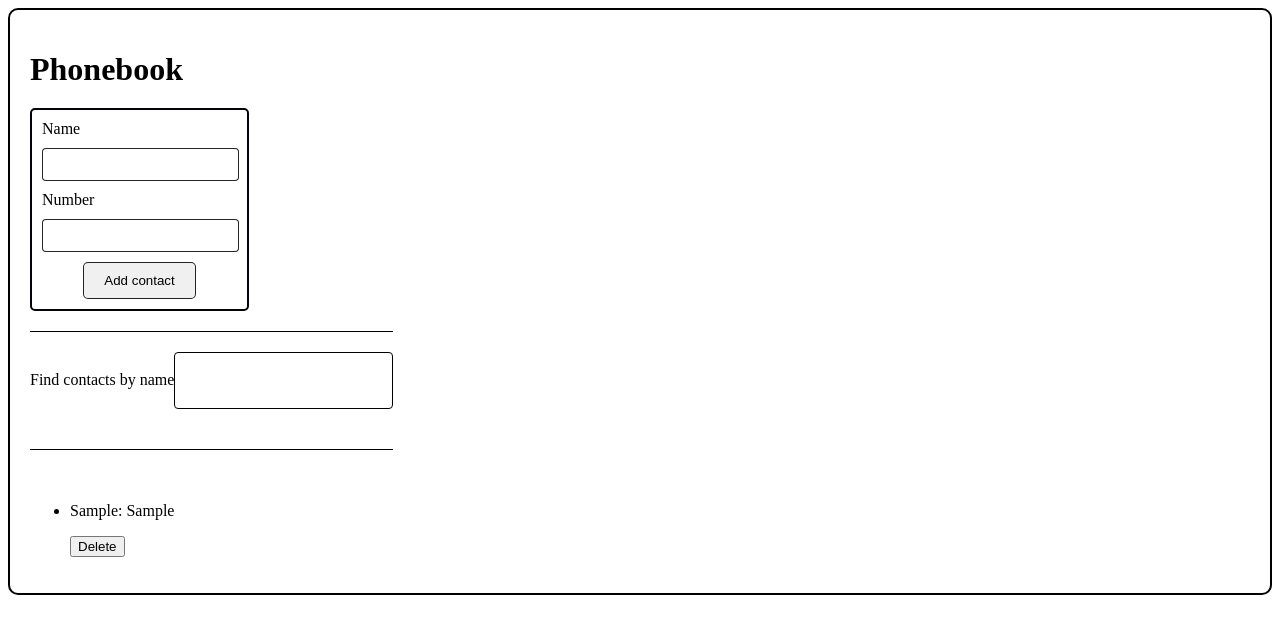
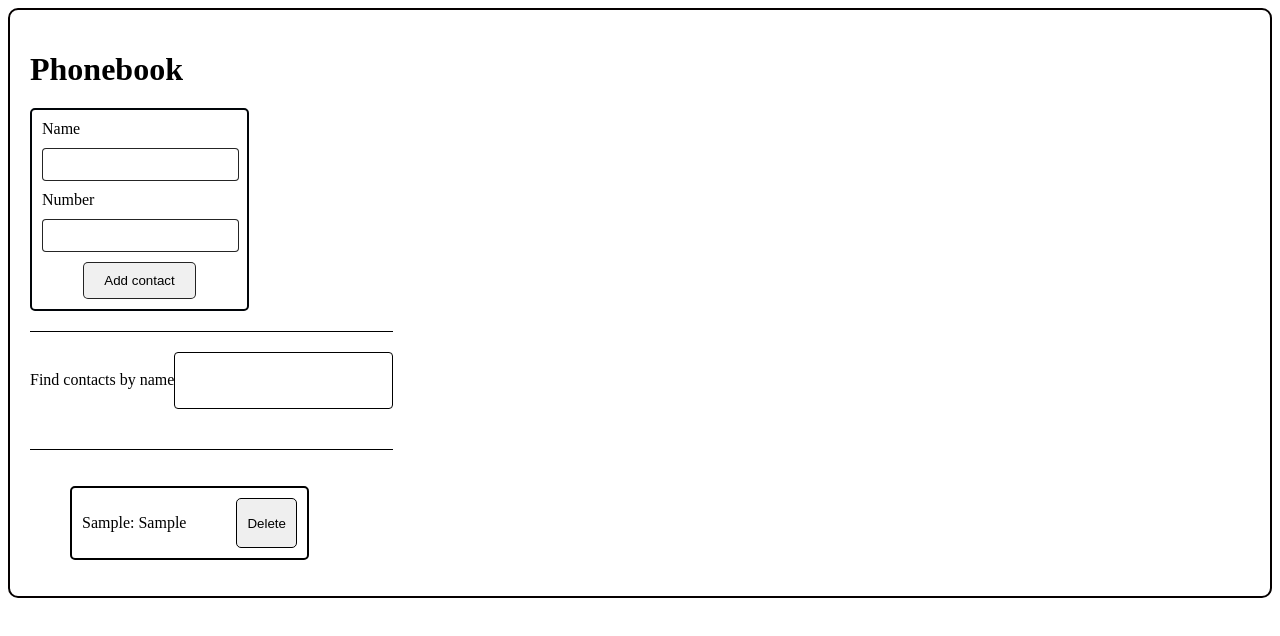
Before and after one commit to sydorovay/goit-react-hw-06, a React (Vite) app: page / in a window 1280 px wide. Both pictures are taken after typing "Sample", "Sample" into the empty fields and a click on the button "Add contact". Shown: the top 636 px of the page. Built offline with nearby package versions, Linux system fonts and the light colour scheme.

Commit message:
fixed components

```diff
--- a/src/App.jsx
+++ b/src/App.jsx
@@ -7,31 +7,23 @@ import { addContact, deleteContact, selectContacts } from './redux/contactsSlice
 import { changeFilter, selectNameFilter } from './redux/filtersSlice';
 
 const App = () => {
-  // Хук для відправки дій у Redux
   const dispatch = useDispatch();
-
-  // Отримуємо список контактів зі стану Redux
   const contacts = useSelector(selectContacts);
-
-  // Отримуємо значення фільтра зі стану Redux
   const filter = useSelector(selectNameFilter);
 
-  // Функція для додавання нового контакту
   const handleAddContact = (newContact) => {
     dispatch(addContact(newContact));
   };
 
-  // Функція для видалення контакту за ID
   const handleDeleteContact = (idToDelete) => {
     dispatch(deleteContact(idToDelete));
   };
 
-  // Функція для зміни фільтра
   const handleFilterChange = (filterValue) => {
-    dispatch(changeFilter(filterValue)); // Відправляємо дію для зміни фільтра
+    dispatch(changeFilter(filterValue));
   };
 
-  // Фільтрація контактів на основі введеного значення фільтра
+  // Фільтрація контактів
   const filteredContacts = contacts.filter(contact =>
     contact.name.toLowerCase().includes(filter.toLowerCase())
   );
@@ -39,9 +31,9 @@ const App = () => {
   return (
     <div className={css.appContainer}>
       <h1 className={css.title}>Phonebook</h1>
-      <ContactForm addContact={handleAddContact} />
-      <SearchBox filter={filter} onFilterChange={handleFilterChange} />
-      <ContactList contacts={filteredContacts} deleteContact={handleDeleteContact} />
+      <ContactForm onAddContact={handleAddContact} />
+      <SearchBox onFilterChange={handleFilterChange} />
+      <ContactList contacts={filteredContacts} onDeleteContact={handleDeleteContact} />
     </div>
   );
 };
--- a/src/components/Contact/Contact.jsx
+++ b/src/components/Contact/Contact.jsx
@@ -12,7 +12,13 @@ const Contact = ({ contact }) => {
   return (
     <li className={css.contact}>
       <p>{contact.name}: {contact.number}</p>
-      <button onClick={handleDelete}>Delete</button>
+      <button
+        onClick={handleDelete}
+        className={css.deleteButton}
+        aria-label={`Delete ${contact.name}`}
+      >
+        Delete
+      </button>
     </li>
   );
 };
--- a/src/components/Contact/Contact.module.css
+++ b/src/components/Contact/Contact.module.css
@@ -1,4 +1,4 @@
-.contactItem {
+.contact{
   display: flex;
   justify-content: space-between;
   padding: 10px;
--- a/src/components/ContactForm/ContactForm.jsx
+++ b/src/components/ContactForm/ContactForm.jsx
@@ -1,12 +1,9 @@
 import { Formik, Form, Field, ErrorMessage } from 'formik';
 import * as Yup from 'yup';
 import { v4 as uuidv4 } from 'uuid';
-import { useDispatch } from 'react-redux';
-import { addContact } from '../../redux/contactsSlice'; // Імпорт з contactsSlice
 import css from './ContactForm.module.css';
 
-const ContactForm = () => {
-  const dispatch = useDispatch(); // Ініціалізація useDispatch
+const ContactForm = ({ onAddContact }) => {
   const initialValues = { name: '', number: '' };
 
   const validationSchema = Yup.object({
@@ -16,7 +13,7 @@ const ContactForm = () => {
 
   const handleSubmit = (values, { resetForm }) => {
     const newContact = { id: uuidv4(), name: values.name, number: values.number };
-    dispatch(addContact(newContact)); // Використання dispatch для відправлення дії
+    onAddContact(newContact);
     resetForm();
   };
 
@@ -29,12 +26,22 @@ const ContactForm = () => {
       <Form className={css.contactForm}>
         <div className={css.formGroup}>
           <label htmlFor="name">Name</label>
-          <Field id="name" name="name" type="text" /> {/* Виправлення for/id */}
+          <Field
+            id="name"
+            name="name"
+            type="text"
+            autoComplete="name" // Adding autocomplete attribute
+          />
           <ErrorMessage name="name" component="div" className={css.errorMessage} />
         </div>
         <div className={css.formGroup}>
           <label htmlFor="number">Number</label>
-          <Field id="number" name="number" type="text" /> {/* Виправлення for/id */}
+          <Field
+            id="number"
+            name="number"
+            type="text"
+            autoComplete="tel" // Adding autocomplete attribute
+          />
           <ErrorMessage name="number" component="div" className={css.errorMessage} />
         </div>
         <button className={css.addContactButton} type="submit">
--- a/src/components/ContactList/ContactList.jsx
+++ b/src/components/ContactList/ContactList.jsx
@@ -1,16 +1,25 @@
 import { useSelector } from 'react-redux';
-import { selectContacts } from '../../redux/contactsSlice'; // Імпорт селектора
+import { selectContacts } from '../../redux/contactsSlice';
 import Contact from '../Contact/Contact';
 import css from './ContactList.module.css';
 
 const ContactList = () => {
-  const contacts = useSelector(selectContacts); // Отримання контактів через useSelector
+  const contacts = useSelector(selectContacts);
+
+  // Перевірка на випадок, якщо contacts не є масивом
+  if (!Array.isArray(contacts)) {
+    return <div>Error: Contacts data is not an array</div>;
+  }
 
   return (
     <ul className={css.contactList}>
-      {contacts.map(contact => (
-        <Contact key={contact.id} contact={contact} />
-      ))}
+      {contacts.length > 0 ? (
+        contacts.map(contact => (
+          <Contact key={contact.id} contact={contact} />
+        ))
+      ) : (
+        <li>No contacts available</li>
+      )}
     </ul>
   );
 };
--- a/src/components/SearchBox/SearchBox.jsx
+++ b/src/components/SearchBox/SearchBox.jsx
@@ -6,9 +6,8 @@ const SearchBox = () => {
   const dispatch = useDispatch();
   const filter = useSelector(selectNameFilter);
 
-  // Обробник зміни значення фільтра
   const handleChange = (e) => {
-    dispatch(changeFilter(e.target.value)); // Відправляємо дію для оновлення фільтра
+    dispatch(changeFilter(e.target.value));
   };
 
   return (
@@ -19,6 +18,7 @@ const SearchBox = () => {
         id="filter"
         value={filter}
         onChange={handleChange}
+        aria-label="Filter contacts by name"
       />
     </div>
   );
--- a/src/main.jsx
+++ b/src/main.jsx
@@ -2,7 +2,7 @@ import React from 'react';
 import ReactDOM from 'react-dom/client';
 import { Provider } from 'react-redux';
 import { PersistGate } from 'redux-persist/integration/react';
-import { store, persistor } from './redux/store'; // Імпортуємо правильно
+import { store, persistor } from './redux/store'; // Ensure these are correctly exported from your store
 import App from './App';
 
 ReactDOM.createRoot(document.getElementById('root')).render(
--- a/src/redux/contactsSlice.js
+++ b/src/redux/contactsSlice.js
@@ -21,6 +21,4 @@ export const { addContact, deleteContact } = contactsSlice.actions;
 
 export const selectContacts = state => state.contacts.items;
 
-export const contactsReducer = contactsSlice.reducer;
-
-export default contactsReducer;
+export default contactsSlice.reducer;
--- a/src/redux/store.js
+++ b/src/redux/store.js
@@ -1,8 +1,8 @@
 import { configureStore } from '@reduxjs/toolkit';
-import { persistReducer, persistStore } from 'redux-persist';
+import { persistStore, persistReducer } from 'redux-persist';
 import storage from 'redux-persist/lib/storage';
-import { contactsReducer } from './contactsSlice';
-import { filtersReducer } from './filtersSlice';
+import contactsReducer from '../redux/contactsSlice';
+import filtersReducer from '../redux/filtersSlice';
 
 const persistConfig = {
   key: 'root',
@@ -10,11 +10,11 @@ const persistConfig = {
   whitelist: ['contacts'],
 };
 
-const persistedReducer = persistReducer(persistConfig, contactsReducer);
+const persistedContactsReducer = persistReducer(persistConfig, contactsReducer);
 
 export const store = configureStore({
   reducer: {
-    contacts: persistedReducer,
+    contacts: persistedContactsReducer,
     filters: filtersReducer,
   },
   middleware: (getDefaultMiddleware) =>
@@ -26,6 +26,3 @@ export const store = configureStore({
 });
 
 export const persistor = persistStore(store);
-
-
-export default { store, persistor };
```
